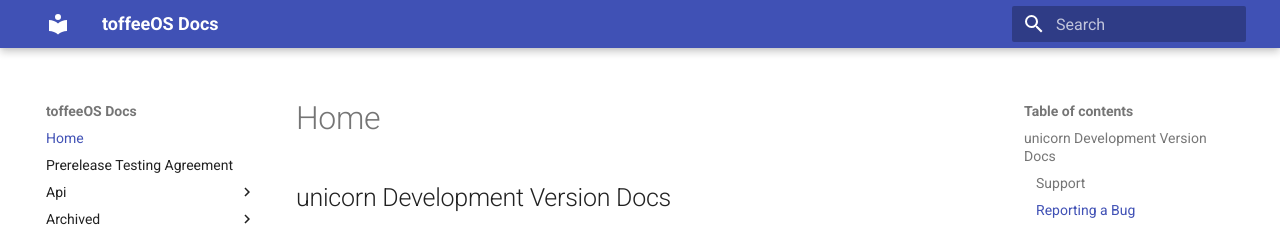
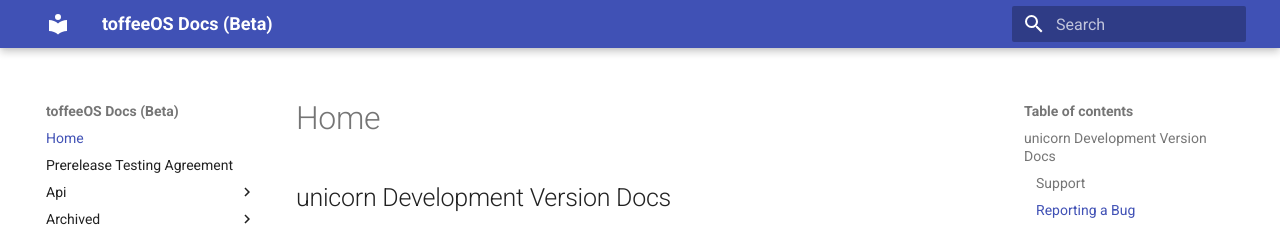
Before and after one commit to Wallymer/toffeeOSdocs, an MkDocs documentation site: the page built from docs/index.md, in a window 1280 px wide. Shown: the top 227 px of the page. Built offline with MkDocs 1.6.1 and Material for MkDocs 9.7.7, drawn with Linux system fonts in a browser that asks for light colours.

Commit message:
indicate Beta due to instability of the site
Author:    Chuck Watson <cwatson@wallymer.com>

Changes to be committed:
	modified:   mkdocs.yml

```diff
--- a/mkdocs.yml
+++ b/mkdocs.yml
@@ -1,2 +1,2 @@
-site_name: toffeeOS Docs
+site_name: toffeeOS Docs (Beta)
 theme: material
```
